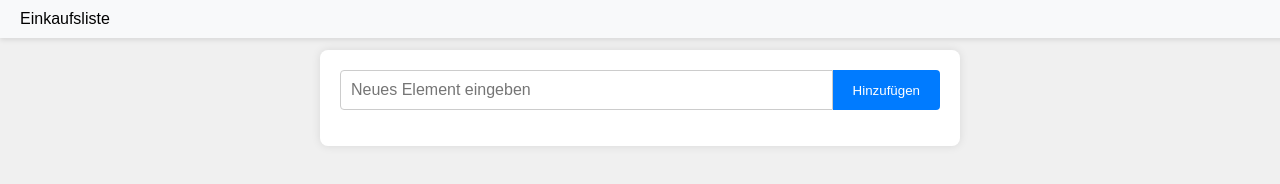
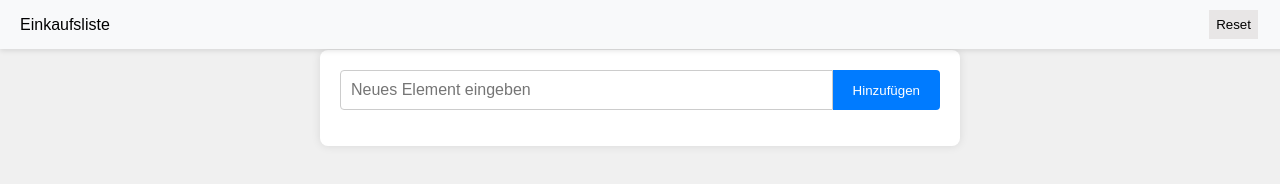
Before and after one commit to random744/ShoppingApp, a plain HTML site: page src/index.html in a window 1280 px wide. Drawn offline with Linux system fonts and the light colour scheme.

Commit message:
update app to a new version

```diff
--- a/src/index.html
+++ b/src/index.html
@@ -11,7 +11,7 @@
 <body>
     <header>
         <span>Einkaufsliste</span>
-        <!-- <button onclick="restart()" class="reload-button">Neu</button> -->
+        <button id="reset" onclick="reset()">Reset</button>
     </header>
     <div class="container">
         <div class="input-group">
--- a/src/script.js
+++ b/src/script.js
@@ -72,7 +72,6 @@ document.getElementById("itemInput").addEventListener("keydown", addItem);
 
 document.querySelector("button").addEventListener("click", addItem);
 
-
-function restart() {
-    location.reload();
+function reset() {
+    location.reload()
 }
--- a/src/style.css
+++ b/src/style.css
@@ -80,3 +80,10 @@ li {
     border: none;
     cursor: pointer;
 }
+
+#reset {
+    padding: 7px;
+    margin-right: 42px;
+    background-color: #e8e6e6;
+    border: 5px;
+}
```
